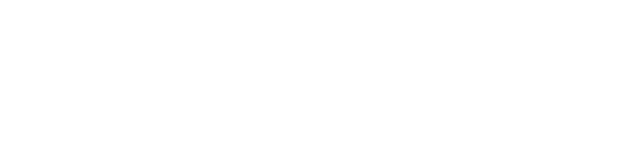
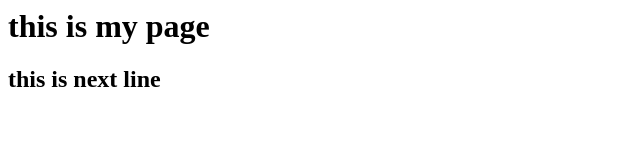
Before and after one commit to Sravani1518/Freshers-batch, a plain HTML site: page index.html in a window 1280 px wide. Shown: the whole page, without its empty margins (0-640 px from the left). Drawn offline with Linux system fonts and the light colour scheme.

Commit message:
adding html file

```diff
--- a/index.html
+++ b/index.html
@@ -1,3 +1,8 @@
 <head>
 <title> Mypage</title>
 <head>
+</head>
+<body>
+<h1> this is my page <h1>
+<h2> this is next line <h2>
+</body>
```
Also changed, not shown: 1 other file.
